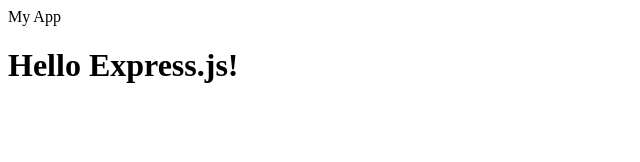
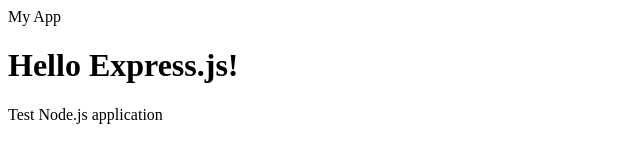
Before and after one commit to eh1255/web-server, a website: page public/index.html in a window 1280 px wide. Shown: the whole page, without its empty margins (0-640 px from the left). Drawn offline with Linux system fonts and the light colour scheme.

Commit message:
Add a paragraph to the html page

```diff
--- a/public/index.html
+++ b/public/index.html
@@ -6,5 +6,6 @@
 	</head>
 	<body>
 		<h1>Hello Express.js!</h1>
+		<p>Test Node.js application</p>
 	</body>
 </html>
```
